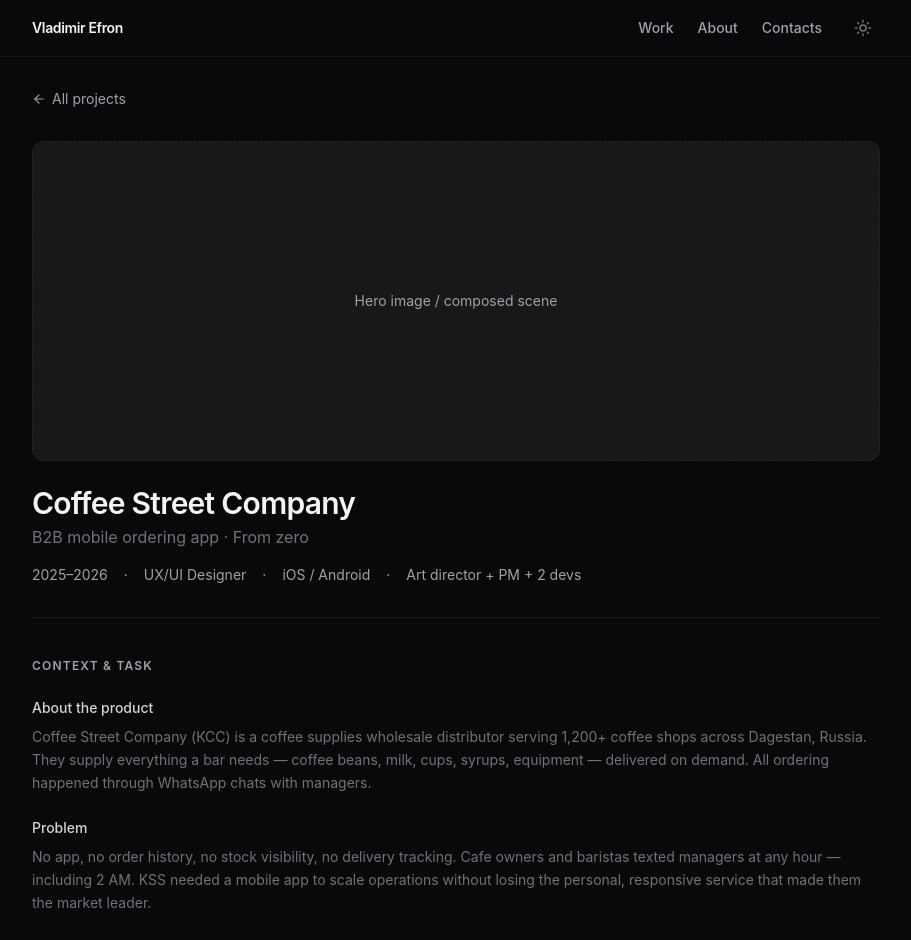
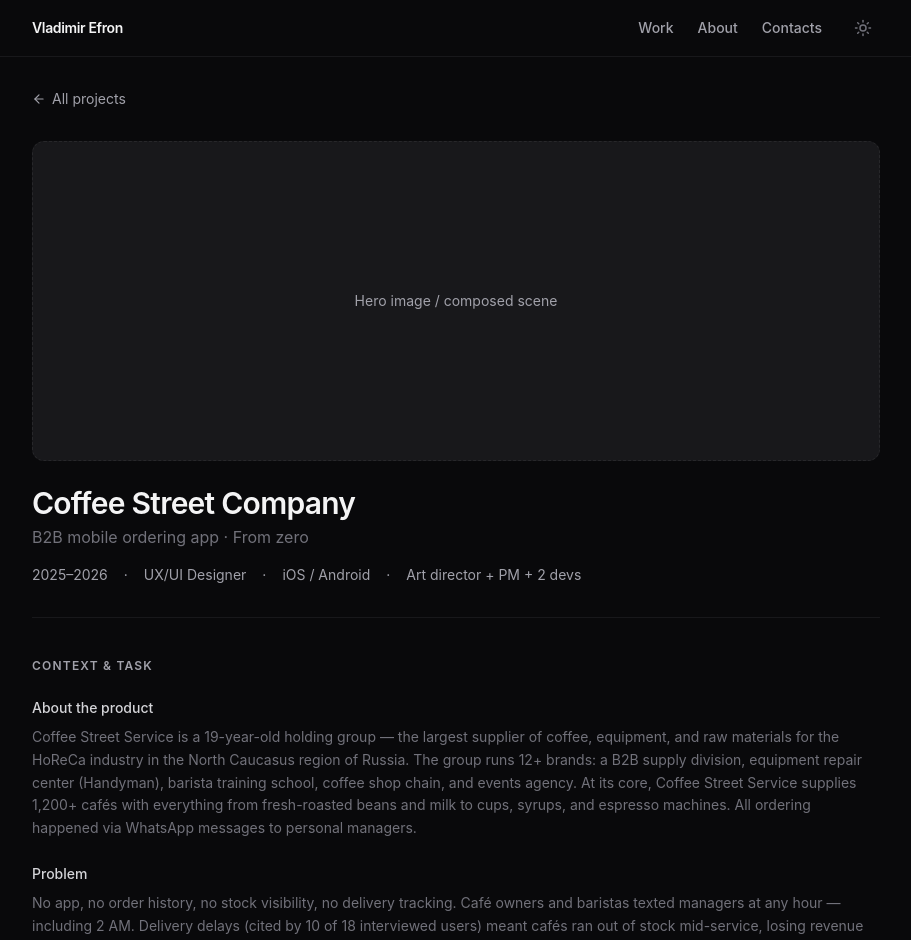
Before and after one commit to hrisovets-code/portfolio, a React app: page /projects/coffee-street in a window 1280 px wide. Shown: the top 940 px of the page, without its empty margins (184-1095 px from the left). Built offline with nearby package versions, Linux system fonts and the light colour scheme; the HTML template or start-up script is replaced by a standard one.

Commit message:
Update Coffee Street case with full company context from presentation

```diff
--- a/src/data/cases/coffeeStreet.ts
+++ b/src/data/cases/coffeeStreet.ts
@@ -8,9 +8,9 @@
   team: 'Art director + PM + 2 devs + Designer',
   client: 'MEAH · Warsaw',
 
-  about: `Coffee Street Company (КСС) is a coffee supplies wholesale distributor serving 1,200+ coffee shops across Dagestan, Russia. They supply everything a bar needs — coffee beans, milk, cups, syrups, equipment — delivered on demand. All ordering happened through WhatsApp chats with managers.`,
+  about: `Coffee Street Service is a 19-year-old holding group — the largest supplier of coffee, equipment, and raw materials for the HoReCa industry in the North Caucasus region of Russia. The group runs 12+ brands: a B2B supply division, equipment repair center (Handyman), barista training school, coffee shop chain, and events agency. At its core, Coffee Street Service supplies 1,200+ cafés with everything from fresh-roasted beans and milk to cups, syrups, and espresso machines. All ordering happened via WhatsApp messages to personal managers.`,
 
-  problem: `No app, no order history, no stock visibility, no delivery tracking. Cafe owners and baristas texted managers at any hour — including 2 AM. KSS needed a mobile app to scale operations without losing the personal, responsive service that made them the market leader.`,
+  problem: `No app, no order history, no stock visibility, no delivery tracking. Café owners and baristas texted managers at any hour — including 2 AM. Delivery delays (cited by 10 of 18 interviewed users) meant cafés ran out of stock mid-service, losing revenue and guests. KSS needed a mobile ordering app to scale operations without losing the personal, responsive service that made them the regional market leader.`,
 
   myRole: `Full design cycle: translated research findings into user flows, wireframes, and high-fidelity UI. Built the design system from scratch following Material Design 3. Handled developer handoff and reviewed production output. Collaborated daily with the art director and PM.`,
 
```
